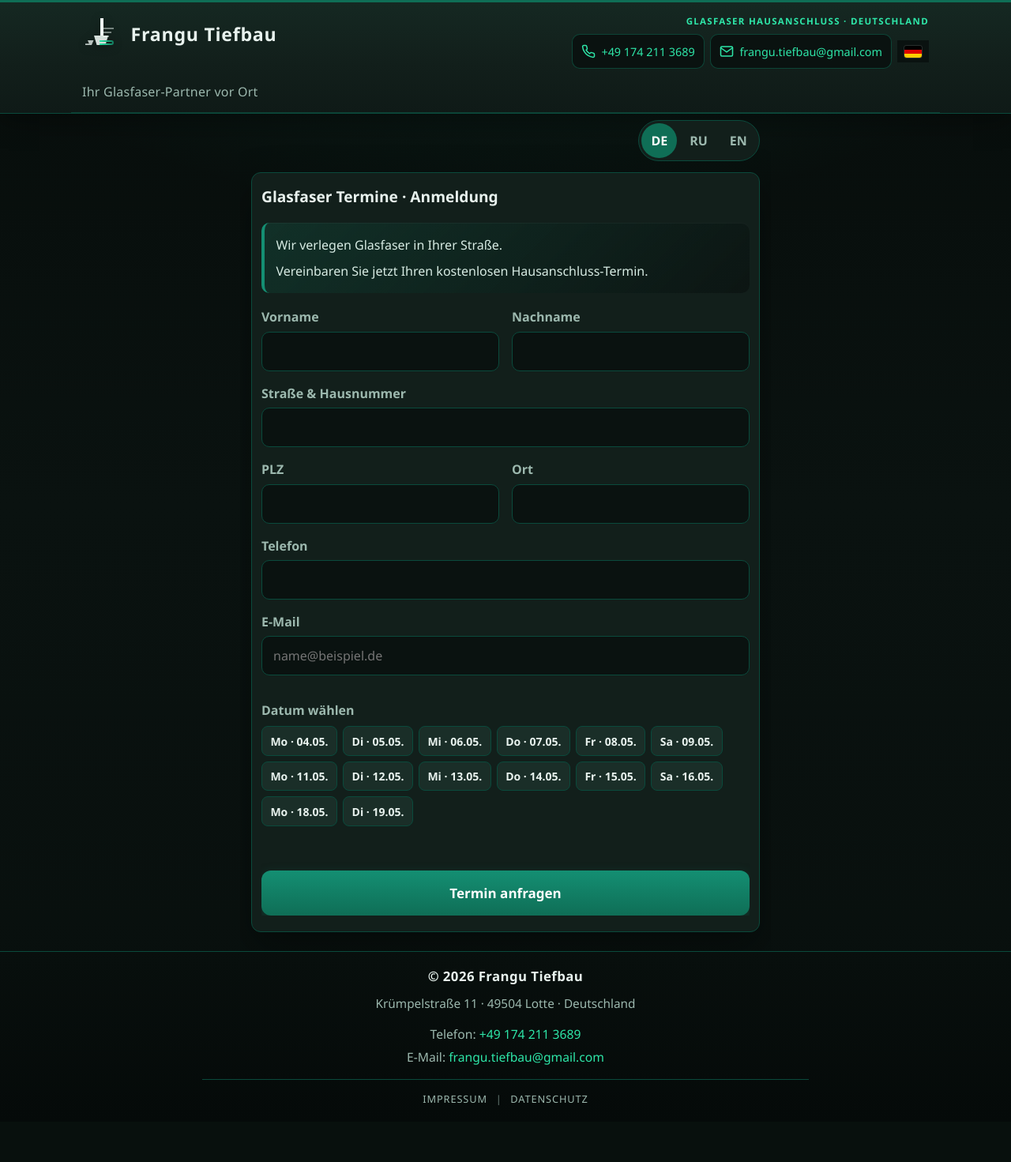
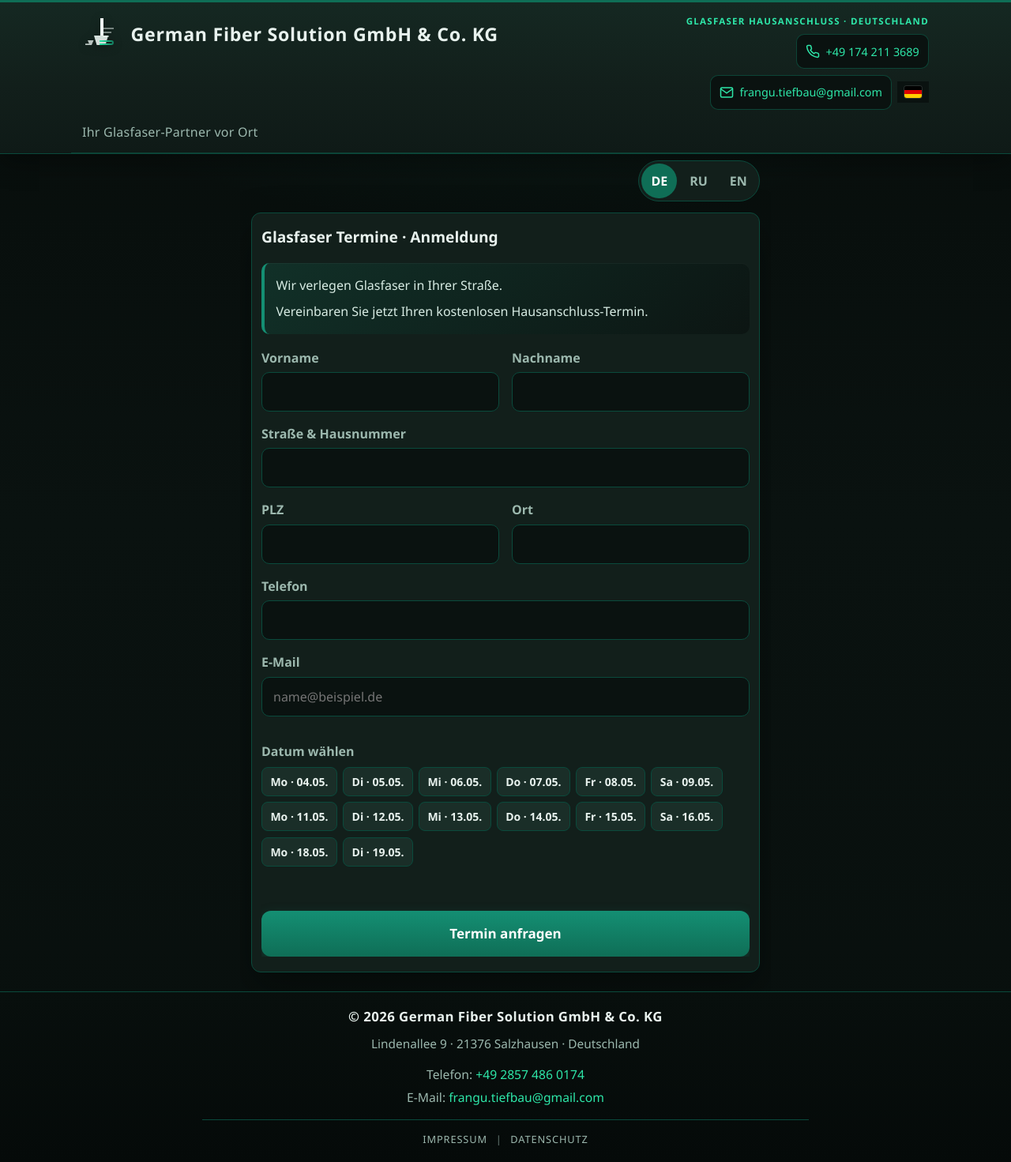
Before and after one commit to franguviktor-collab/frangu-tiefbau, a FastAPI app: page / in a window 1280 px wide. Shown: the whole page at 79% size. Before the commit the page ends 1399 px from the top, so only its background shows below. Run offline with FastAPI, Linux system fonts and the light colour scheme; parts of the project's set-up code (start-up, migrations or seed data) failed here and were passed over; some libraries are stand-ins or nearby versions.

Commit message:
rebrand: rename to German Fiber Solution GmbH & Co. KG
Co-authored-by: Cursor <cursoragent@cursor.com>

```diff
--- a/main.py
+++ b/main.py
@@ -1,4 +1,4 @@
-"""Frangu Tiefbau — Glasfaser Termine (FastAPI)."""
+"""German Fiber Solution GmbH & Co. KG — Glasfaser Termine (FastAPI)."""
 
 from __future__ import annotations
 
@@ -23,7 +23,11 @@ dotenv.load_dotenv()
 
 logger = logging.getLogger(__name__)
 
-RESEND_SCHEDULE_FROM = "Frangu Tiefbau <onboarding@resend.dev>"
+RESEND_SCHEDULE_FROM = (
+    "German Fiber Solution GmbH & Co. KG <onboarding@resend.dev>"
+)
+
+COMPANY_LEGAL_NAME = "German Fiber Solution GmbH & Co. KG"
 
 
 def _configure_stderr_logging() -> None:
@@ -37,17 +41,21 @@ def _configure_stderr_logging() -> None:
 
 
 _configure_stderr_logging()
-CONTACT_PHONE = os.getenv("CONTACT_PHONE", "+49 174 211 3689")
+PUBLIC_CONTACT_PHONE = os.getenv("PUBLIC_CONTACT_PHONE", "+49 174 211 3689")
+OFFICE_CONTACT_PHONE = os.getenv("OFFICE_CONTACT_PHONE", "+49 2857 486 0174")
 CONTACT_EMAIL = os.getenv("CONTACT_EMAIL", "frangu.tiefbau@gmail.com")
 FOOTER_ADDRESS = os.getenv(
     "FOOTER_ADDRESS",
-    "Krümpelstraße 11 · 49504 Lotte · Deutschland",
+    "Lindenallee 9 · 21376 Salzhausen · Deutschland",
 )
 
 
-def _public_ctx() -> dict:
+def _public_ctx(*, for_admin: bool = False) -> dict:
+    header_phone = OFFICE_CONTACT_PHONE if for_admin else PUBLIC_CONTACT_PHONE
     return {
-        "contact_phone": CONTACT_PHONE,
+        "company_name": COMPANY_LEGAL_NAME,
+        "contact_phone": header_phone,
+        "footer_phone": OFFICE_CONTACT_PHONE,
         "contact_email": CONTACT_EMAIL,
         "contact_address": FOOTER_ADDRESS,
     }
@@ -111,10 +119,10 @@ def _send_reschedule_email_de(
         "Wir bitten Sie, uns zu diesem neuen Zeitpunkt zu Hause zu empfangen. Sollten Sie Fragen "
         "haben oder der Termin nicht passen, kontaktieren Sie uns bitte.\n\n"
         "Bei Rückfragen erreichen Sie uns unter:\n"
-        "Telefon: +49 174 211 3689\n"
-        "E-Mail: frangu.tiefbau@gmail.com\n\n"
+        f"Telefon: {OFFICE_CONTACT_PHONE}\n"
+        f"E-Mail: {CONTACT_EMAIL}\n\n"
         "Mit freundlichen Grüßen\n"
-        "Frangu Tiefbau\n"
+        f"{COMPANY_LEGAL_NAME}\n"
     )
 
     resend.api_key = api_key
@@ -124,7 +132,7 @@ def _send_reschedule_email_de(
         "to": [recipient],
         "subject": "Ihr Glasfaser-Termin wurde verschoben",
         "text": body,
-        "reply_to": "frangu.tiefbau@gmail.com",
+        "reply_to": CONTACT_EMAIL,
     }
 
     logger.info(
@@ -153,7 +161,7 @@ Lang = Literal["de", "ru", "en"]
 I18N: dict[Lang, dict[str, str]] = {
     "de": {
         "title": "Glasfaser — Termin",
-        "brand": "Frangu Tiefbau",
+        "brand": "German Fiber Solution GmbH & Co. KG",
         "subtitle": "Glasfaser Termine · Anmeldung",
         "first_name": "Vorname",
         "last_name": "Nachname",
@@ -178,7 +186,7 @@ I18N: dict[Lang, dict[str, str]] = {
     },
     "ru": {
         "title": "Glasfaser — запись",
-        "brand": "Frangu Tiefbau",
+        "brand": "German Fiber Solution GmbH & Co. KG",
         "subtitle": "Glasfaser Termine · запись на визит",
         "first_name": "Имя",
         "last_name": "Фамилия",
@@ -203,7 +211,7 @@ I18N: dict[Lang, dict[str, str]] = {
     },
     "en": {
         "title": "Glasfaser — appointment",
-        "brand": "Frangu Tiefbau",
+        "brand": "German Fiber Solution GmbH & Co. KG",
         "subtitle": "Glasfaser Termine · book a slot",
         "first_name": "First name",
         "last_name": "Last name",
@@ -332,7 +340,9 @@ env_j = Environment(
     autoescape=select_autoescape(["html", "xml"]),
 )
 
-app = FastAPI(title="Frangu Tiefbau — Glasfaser Termine")
+app = FastAPI(
+    title="German Fiber Solution GmbH & Co. KG — Glasfaser Termine"
+)
 
 session_secret = os.getenv("SESSION_SECRET", "dev-secret-change-in-production")
 app.add_middleware(
@@ -533,7 +543,7 @@ async def admin_login_post(
             status_labels=ADMIN_STATUS_LABELS,
             admin_i18n_json="",
             bookable_slot_calendar_json="[]",
-            **_public_ctx(),
+            **_public_ctx(for_admin=True),
         )
         resp = HTMLResponse(content=html, status_code=status.HTTP_401_UNAUTHORIZED)
         resp.set_cookie("admin_lang", al, **COOKIE_ADMIN_LANG)
@@ -568,7 +578,7 @@ async def admin_page(request: Request, lang: str | None = None):
             status_labels=ADMIN_STATUS_LABELS,
             admin_i18n_json="",
             bookable_slot_calendar_json="[]",
-            **_public_ctx(),
+            **_public_ctx(for_admin=True),
         )
         resp = HTMLResponse(content=html)
         if lang in ("de", "ru", "en"):
@@ -596,7 +606,7 @@ async def admin_page(request: Request, lang: str | None = None):
             status_labels=ADMIN_STATUS_LABELS,
             admin_i18n_json=_admin_i18n_json(),
             bookable_slot_calendar_json=bookable_slot_calendar,
-            **_public_ctx(),
+            **_public_ctx(for_admin=True),
         )
     )
     resp.set_cookie("admin_lang", al, **COOKIE_ADMIN_LANG)
--- a/static/manifest-admin.json
+++ b/static/manifest-admin.json
@@ -1,7 +1,7 @@
 {
-  "name": "FT Admin",
-  "short_name": "FT Admin",
-  "description": "Frangu Tiefbau Admin",
+  "name": "German Fiber Solution — Admin",
+  "short_name": "GFS Admin",
+  "description": "German Fiber Solution GmbH & Co. KG — Termine Admin",
   "start_url": "/admin",
   "display": "standalone",
   "background_color": "#1a0a0a",
--- a/static/style.css
+++ b/static/style.css
@@ -1,4 +1,4 @@
-/* Frangu Tiefbau — tiefgrün, minimalistisch */
+/* German Fiber Solution GmbH & Co. KG — tiefgrün, minimalistisch */
 
 :root {
   --green: #0f6e56;
--- a/templates/_pwa_head.html
+++ b/templates/_pwa_head.html
@@ -1,5 +1,5 @@
   <link rel="manifest" href="/static/manifest.json">
   <link rel="apple-touch-icon" href="/static/icon-192.png">
   <meta name="apple-mobile-web-app-capable" content="yes">
-  <meta name="apple-mobile-web-app-title" content="FT Termine">
+  <meta name="apple-mobile-web-app-title" content="GFS Termine">
   <meta name="theme-color" content="#0F6E56">
--- a/templates/_pwa_head_admin.html
+++ b/templates/_pwa_head_admin.html
@@ -1,5 +1,5 @@
   <link rel="manifest" href="/static/manifest-admin.json">
   <meta name="apple-mobile-web-app-capable" content="yes">
-  <meta name="apple-mobile-web-app-title" content="FT Admin">
+  <meta name="apple-mobile-web-app-title" content="GFS Admin">
   <link rel="apple-touch-icon" href="/static/icon-admin-192.png">
   <meta name="theme-color" content="#1a0a0a">
--- a/templates/_site_footer.html
+++ b/templates/_site_footer.html
@@ -1,9 +1,9 @@
 <footer class="site-footer" role="contentinfo">
   <div class="site-footer__inner site-footer__professional">
-    <p class="site-footer__brand">© 2026 Frangu Tiefbau</p>
+    <p class="site-footer__brand">© 2026 {{ company_name }}</p>
     <address class="site-footer__address" translate="no">{{ contact_address }}</address>
     <p class="site-footer__row">
-      Telefon: <a href="tel:{{ contact_phone | replace(' ', '') | replace('-', '') }}">{{ contact_phone }}</a>
+      Telefon: <a href="tel:{{ footer_phone | replace(' ', '') | replace('-', '') }}">{{ footer_phone }}</a>
     </p>
     <p class="site-footer__row">
       E-Mail: <a href="mailto:{{ contact_email }}">{{ contact_email }}</a>
--- a/templates/_site_header.html
+++ b/templates/_site_header.html
@@ -1,6 +1,6 @@
 <header class="site-banner" role="banner">
   <div class="site-banner__inner">
-    <a href="/?lang={{ lang }}" class="site-logo" aria-label="Frangu Tiefbau — Start">
+    <a href="/?lang={{ lang }}" class="site-logo" aria-label="{{ company_name }} — Start">
       <span class="site-logo__mark" aria-hidden="true">
         <svg class="site-logo__svg" viewBox="0 0 48 48" fill="none" xmlns="http://www.w3.org/2000/svg">
           <path d="M23 4h4v22h-4V4z" fill="currentColor"/>
@@ -19,7 +19,7 @@
           </defs>
         </svg>
       </span>
-      <span class="site-logo__wordmark">Frangu Tiefbau</span>
+      <span class="site-logo__wordmark">{{ company_name }}</span>
     </a>
     <div class="site-banner__meta">
       <p class="site-banner__kicker">GLASFASER HAUSANSCHLUSS · DEUTSCHLAND</p>
--- a/templates/form.html
+++ b/templates/form.html
@@ -3,7 +3,7 @@
 <head>
   <meta charset="utf-8">
   <meta name="viewport" content="width=device-width, initial-scale=1">
-  <title>{{ t.title }} — Frangu Tiefbau</title>
+  <title>{{ t.title }} — {{ t.brand }}</title>
   {% include "_pwa_head.html" %}
   <link rel="stylesheet" href="/static/style.css">
 </head>
```
Also changed, not shown: static/manifest.json.
